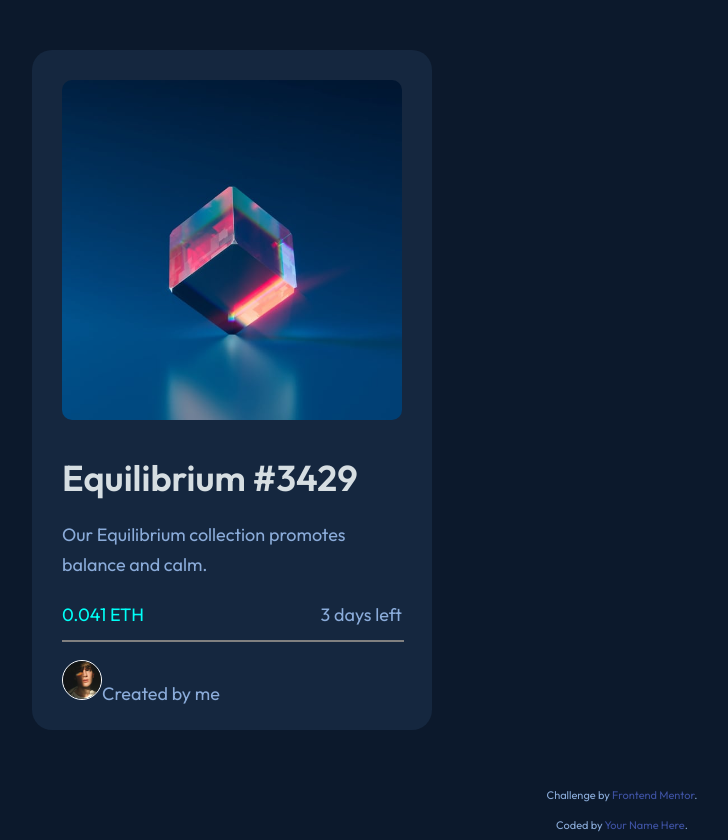
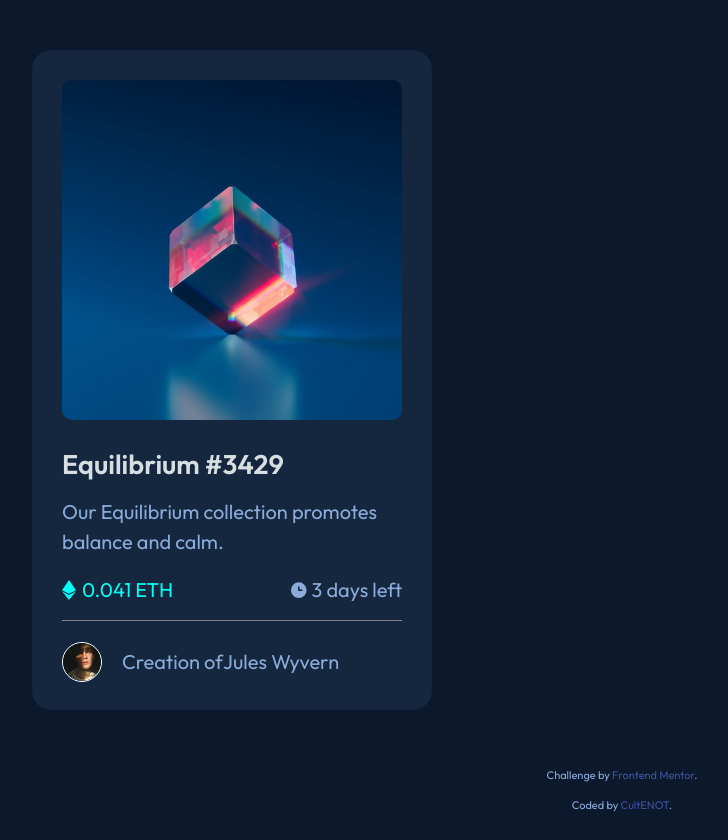
Before and after one commit to CultENOT/nft-card, a plain HTML site: page index.html in a window 1280 px wide. Shown: the whole page, without its empty margins (18-746 px from the left). Drawn offline with Linux system fonts and the light colour scheme.

Commit message:
end version

```diff
--- a/index.html
+++ b/index.html
@@ -19,25 +19,21 @@
 <body>
   <div class="outer-container">
     <div class="container">
-      <img class="container-main-foto" src="images/image-equilibrium.jpg" alt="Equilibrium #3429">
-      <h1>Equilibrium #3429</h1>
-
+      <img class="container-main-foto" src="images/image-equilibrium.png" alt="Equilibrium #3429">
+      <h2>Equilibrium #3429</h2>
       <p class="container-description">Our Equilibrium collection promotes balance and calm.</p>
-
-      <p class="container-price"><span>0.041 ETH</span>3 days left</p>
-
+      <p class="container-price"><span class="container-price-ETH"><img src="/images/icon-ethereum.svg" alt="ETH">0.041 ETH</span><span><img src="/images/icon-clock.svg" alt="clock"><span class="container-price-time">3 days left</span></span></p>
       <div class="container-author">
-        <p><img src="/images/image-avatar.png" alt="avatar">Created by <a href="https://github.com/CultENOT">me</a></p>
+        <p><img src="/images/image-avatar.png" alt="avatar">Creation of <span><a href="#">Jules Wyvern</a></span></p>
       </div>
       <!-- /.container-author -->
-
-    <!-- /.inner-container -->
+    </div>
+    <!-- /.container -->
   </div>
-  <!-- /.container -->
-  </div>
+  <!-- /.outer-container -->
   <div class="attribution">
     <p>Challenge by <a href="https://www.frontendmentor.io?ref=challenge" target="_blank">Frontend Mentor</a>. </p>
-    <p>Coded by <a href="#">Your Name Here</a>.</p>
+    <p>Coded by <a href="https://github.com/CultENOT">CultENOT</a>.</p>
 </div>
 </body>
 </html>
--- a/style/styles.css
+++ b/style/styles.css
@@ -5,7 +5,7 @@
 }
 
 body {
-    font-size: 18px;
+    font-size: 20px;
     font-family: 'Outfit', sans-serif;
     background-color: rgb(12, 25, 44)
 }
@@ -15,13 +15,17 @@ a {
     color: hsl(215, 51%, 70%)
 }
 
+a:hover {
+    color: hsl(178, 100%, 50%);
+}
+
 .outer-container {
     text-align: center;
     margin: 50px;
     padding: 30px;
     width: 400px;
     max-width: 100%;
-    height: 680px;
+    height: 660px;
     border-radius: 20px;
     background-color: rgb(21, 39, 63)
 }
@@ -33,13 +37,26 @@ a {
 .container-main-foto {
     width: 340px;
     height: 340px;
-    margin-bottom: 30px;
+    margin-bottom: 22px;
     border-radius: 10px;
+    background: #000;
 }
 
-h1 {
+.container-main-foto:hover {
+    cursor: pointer;
+    color: rgba(72, 185, 255, 0.5);
+    filter: rgba(72, 185, 255, 0.5);
+}
+
+h2 {
+    font-size: 27px;
+    margin-bottom: 16px;
     color: rgb(214, 222, 226);
-    margin-bottom: 20px;
+}
+
+h2:hover {
+    cursor: pointer;
+    color: rgb(214, 222, 226);
 }
 
 p {
@@ -48,36 +65,68 @@ p {
 }
 
 .container-description {
-    margin-bottom: 20px;
+    font-size: 20px;
+    margin-bottom: 18px;
 }
 
 .container-price {
     display: flex;
     justify-content: space-between;
     position: relative;
-    margin-bottom: 30px;
+    margin-bottom: 37px;
+}
+
+.container-price img {
+    width: 20px;
+    height: 20px;
+}
+
+.container-price span {
+    display: flex;
+    align-items:center;
+}
+
+.container-price-time {
+    margin-left: 3px;
 }
 
 .container-price::after {
     content: '';
     position: absolute;
     left: 0;
-    top: 40px;
+    top: 45px;
     width: 340px;
-    border: 0.5px solid gray;
+    height: 1px;
+    background-color: gray;
 }
 
-.container-price span {
+.container-price-ETH {
+    font-size: 20px;
     color: hsl(178, 100%, 50%);
+}
+
+.container-price-ETH img {
+    width: 14px;
+    margin-right: 6px;
 }
 
 .container-author {
     margin: auto ;
 }
 
+.container-author p{
+    display: flex;
+    align-items: center;
+}
+
 .container-author img {
+    margin-right: 20px;
     height: 40px;
     width: 40px;
     border: 1px solid #fff;
     border-radius: 50%;
 }
+
+.container-author span {
+    color: #fff;
+}
```
Also changed, not shown: images/image-equilibrium.png (added).
